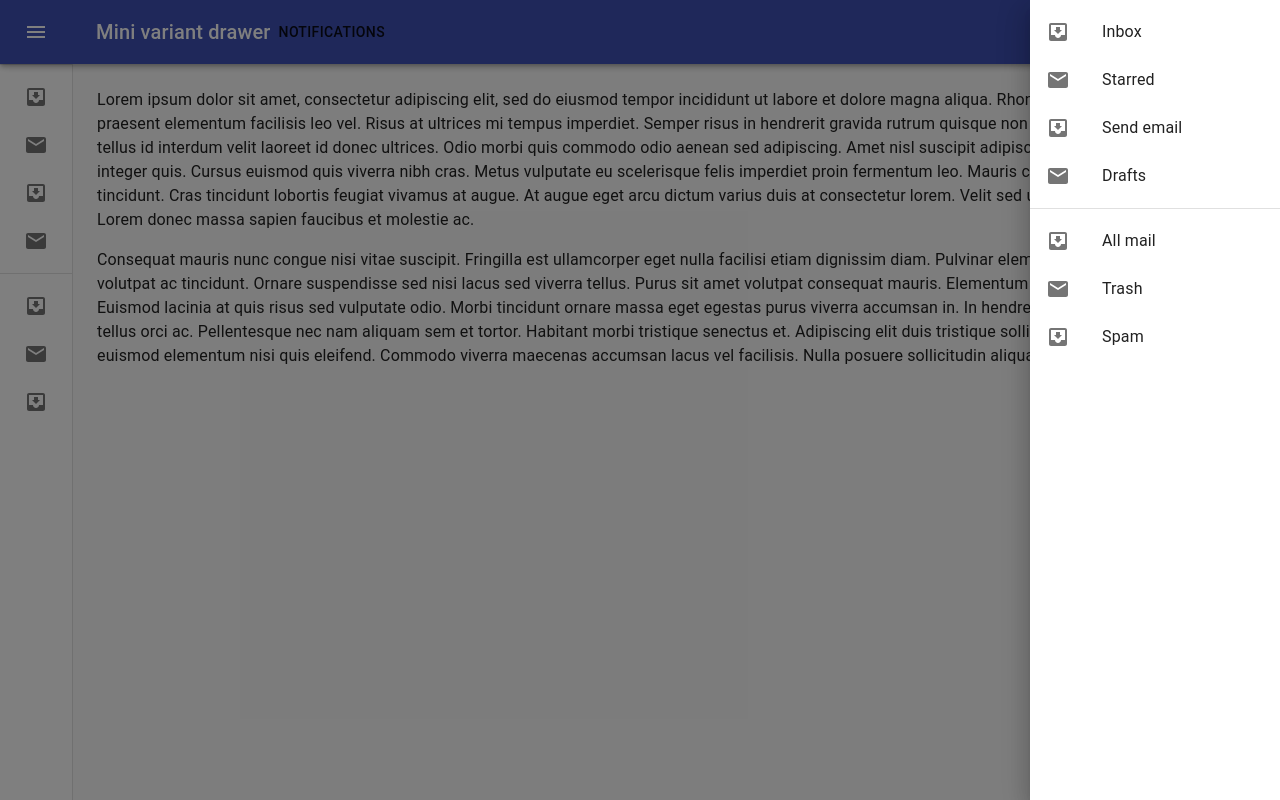
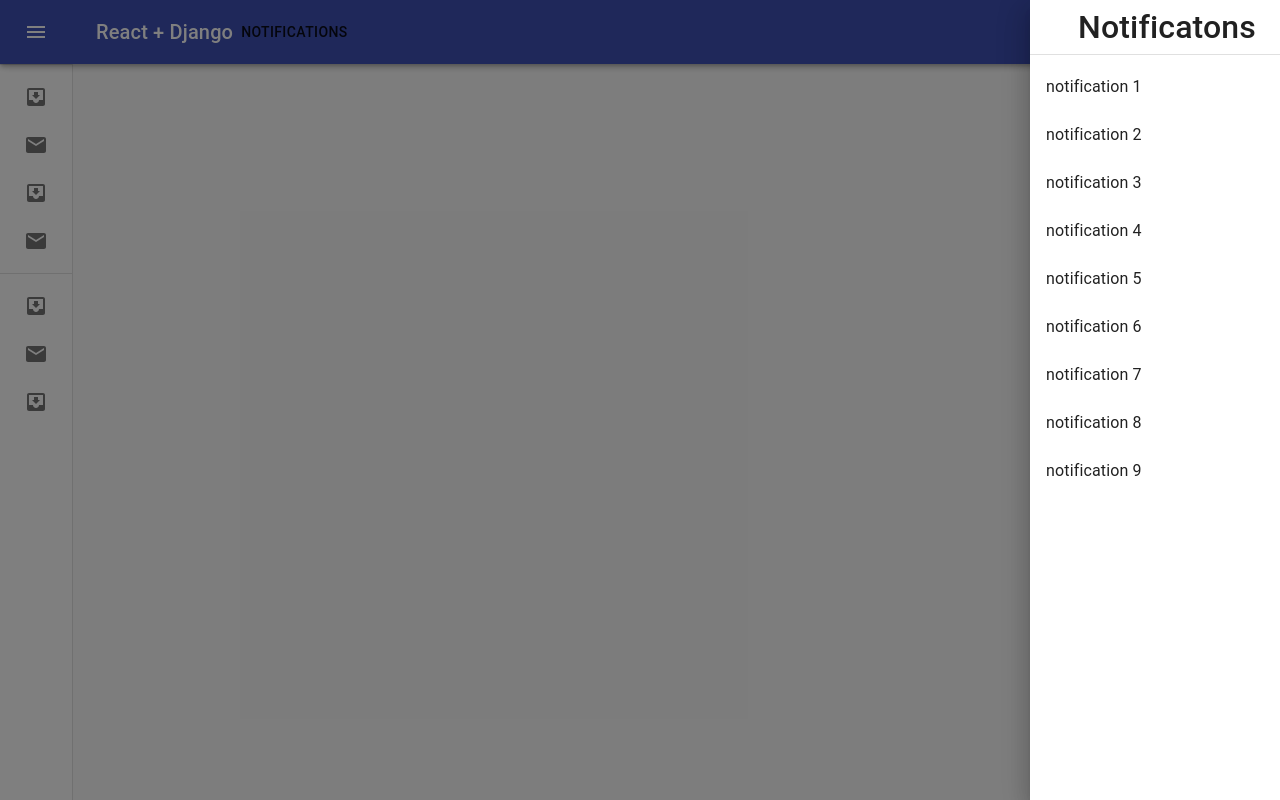
Before and after one commit to id-shiv/django-react-app, a React (Create React App) app in the folder frontend/: page / in a window 1280 px wide. Both pictures are taken after a click on the button "NOTIFICATIONS". Built offline with nearby package versions, Linux system fonts and the light colour scheme.

Commit message:
layout components

```diff
--- a/frontend/src/components/Layout/Header.jsx
+++ b/frontend/src/components/Layout/Header.jsx
@@ -1,13 +1,98 @@
 import React, { useState } from "react";
 
+import clsx from "clsx";
+import { makeStyles, useTheme } from "@material-ui/core/styles";
+import Drawer from "@material-ui/core/Drawer";
 import AppBar from "@material-ui/core/AppBar";
 import Toolbar from "@material-ui/core/Toolbar";
-import Button from "@material-ui/core/Button";
+import List from "@material-ui/core/List";
+import CssBaseline from "@material-ui/core/CssBaseline";
+import Typography from "@material-ui/core/Typography";
+import Divider from "@material-ui/core/Divider";
+import IconButton from "@material-ui/core/IconButton";
+import MenuIcon from "@material-ui/icons/Menu";
+import ChevronLeftIcon from "@material-ui/icons/ChevronLeft";
+import ChevronRightIcon from "@material-ui/icons/ChevronRight";
+import ListItem from "@material-ui/core/ListItem";
+import ListItemIcon from "@material-ui/core/ListItemIcon";
+import ListItemText from "@material-ui/core/ListItemText";
+import InboxIcon from "@material-ui/icons/MoveToInbox";
+import MailIcon from "@material-ui/icons/Mail";
 
 import Notification from "./Notification";
 
+const drawerWidth = 240;
+
+const useStyles = makeStyles((theme) => ({
+  root: {
+    display: "flex",
+  },
+  appBar: {
+    zIndex: theme.zIndex.drawer + 1,
+    transition: theme.transitions.create(["width", "margin"], {
+      easing: theme.transitions.easing.sharp,
+      duration: theme.transitions.duration.leavingScreen,
+    }),
+  },
+  appBarShift: {
+    marginLeft: drawerWidth,
+    width: `calc(100% - ${drawerWidth}px)`,
+    transition: theme.transitions.create(["width", "margin"], {
+      easing: theme.transitions.easing.sharp,
+      duration: theme.transitions.duration.enteringScreen,
+    }),
+  },
+  menuButton: {
+    marginRight: 36,
+  },
+  hide: {
+    display: "none",
+  },
+  drawer: {
+    width: drawerWidth,
+    flexShrink: 0,
+    whiteSpace: "nowrap",
+  },
+  drawerOpen: {
+    width: drawerWidth,
+    transition: theme.transitions.create("width", {
+      easing: theme.transitions.easing.sharp,
+      duration: theme.transitions.duration.enteringScreen,
+    }),
+  },
+  drawerClose: {
+    transition: theme.transitions.create("width", {
+      easing: theme.transitions.easing.sharp,
+      duration: theme.transitions.duration.leavingScreen,
+    }),
+    overflowX: "hidden",
+    width: theme.spacing(7) + 1,
+    [theme.breakpoints.up("sm")]: {
+      width: theme.spacing(9) + 1,
+    },
+  },
+  toolbar: {
+    display: "flex",
+    alignItems: "center",
+    justifyContent: "flex-end",
+    padding: theme.spacing(0, 1),
+    // necessary for content to be below app bar
+    ...theme.mixins.toolbar,
+  },
+  listitem: {
+    marginLeft: 8,
+  },
+  content: {
+    flexGrow: 1,
+    padding: theme.spacing(3),
+  },
+}));
+
 // render back the component
-const Header = () => {
+const Header = (props) => {
+  // import styles
+  const classes = useStyles();
+
   // declare a new state variable to set open
   const [open, setOpen] = useState(true);
 
@@ -17,9 +102,29 @@ const Header = () => {
   };
 
   return (
-    <AppBar position="fixed">
+    <AppBar
+      position="fixed"
+      className={clsx(classes.appBar, {
+        [classes.appBarShift]: props.sideBarExpand,
+      })}
+    >
       <Toolbar>
-        {/* this is the nofication (as temporary drawer) */}
+        <IconButton
+          color="inherit"
+          aria-label="open drawer"
+          onClick={props.handleSideBarExpand}
+          edge="start"
+          className={clsx(classes.menuButton, {
+            [classes.hide]: props.sideBarExpand,
+          })}
+        >
+          <MenuIcon />
+        </IconButton>
+        <Typography variant="h6" noWrap>
+          React + Django
+        </Typography>
+
+        {/* notifications drawer */}
         <Notification />
       </Toolbar>
     </AppBar>
--- a/frontend/src/components/Layout/LayoutComponent.jsx
+++ b/frontend/src/components/Layout/LayoutComponent.jsx
@@ -18,7 +18,9 @@ import ListItemText from "@material-ui/core/ListItemText";
 import InboxIcon from "@material-ui/icons/MoveToInbox";
 import MailIcon from "@material-ui/icons/Mail";
 
-import Notfication from "./Notification";
+import Header from "./Header";
+// import Notfication from "./Notification";
+import SideBar from "./SideBar";
 
 const drawerWidth = 240;
 
@@ -90,58 +92,48 @@ const useStyles = makeStyles((theme) => ({
 export default function LayoutComponent() {
   const classes = useStyles();
   const theme = useTheme();
-  const [open, setOpen] = React.useState(false);
 
-  const handleDrawerOpen = () => {
-    setOpen(true);
+  // state properties
+  // [state property name, set state property method name = useState(default property value)]
+  const [sideBarExpand, setSideBarExpand] = React.useState(false);
+
+  // handle expand of side bar
+  const handleSideBarExpand = () => {
+    setSideBarExpand(true);
   };
 
-  const handleDrawerClose = () => {
-    setOpen(false);
+  // handle collapse of side bar
+  const handleSideBarCollapse = () => {
+    setSideBarExpand(false);
   };
 
   return (
     <div className={classes.root}>
       <CssBaseline />
-      <AppBar
-        position="fixed"
-        className={clsx(classes.appBar, {
-          [classes.appBarShift]: open,
-        })}
-      >
-        <Toolbar>
-          <IconButton
-            color="inherit"
-            aria-label="open drawer"
-            onClick={handleDrawerOpen}
-            edge="start"
-            className={clsx(classes.menuButton, {
-              [classes.hide]: open,
-            })}
-          >
-            <MenuIcon />
-          </IconButton>
-          <Typography variant="h6" noWrap>
-            Mini variant drawer
-          </Typography>
-          <Notfication />
-        </Toolbar>
-      </AppBar>
+
+      {/* Top navigation bar */}
+      <Header
+        sideBarExpand={sideBarExpand}
+        handleSideBarExpand={handleSideBarExpand}
+        handleSideBarCollapse={handleSideBarCollapse}
+      />
+
+      {/* Sidebar Drawer */}
       <Drawer
         variant="permanent"
         className={clsx(classes.drawer, {
-          [classes.drawerOpen]: open,
-          [classes.drawerClose]: !open,
+          [classes.drawerOpen]: sideBarExpand,
+          [classes.drawerClose]: !sideBarExpand,
         })}
         classes={{
           paper: clsx({
-            [classes.drawerOpen]: open,
-            [classes.drawerClose]: !open,
+            [classes.drawerOpen]: sideBarExpand,
+            [classes.drawerClose]: !sideBarExpand,
           }),
         }}
       >
         <div className={classes.toolbar}>
-          <IconButton onClick={handleDrawerClose}>
+          <IconButton onClick={handleSideBarCollapse}>
             {theme.direction === "rtl" ? (
               <ChevronRightIcon />
             ) : (
@@ -150,59 +142,16 @@ export default function LayoutComponent() {
           </IconButton>
         </div>
         <Divider />
-        <List>
-          {["Inbox", "Starred", "Send email", "Drafts"].map((text, index) => (
-            <ListItem button key={text} className={classes.listitem}>
-              <ListItemIcon>
-                {index % 2 === 0 ? <InboxIcon /> : <MailIcon />}
-              </ListItemIcon>
-              <ListItemText primary={text} />
-            </ListItem>
-          ))}
-        </List>
-        <Divider />
-        <List>
-          {["All mail", "Trash", "Spam"].map((text, index) => (
-            <ListItem button key={text} className={classes.listitem}>
-              <ListItemIcon>
-                {index % 2 === 0 ? <InboxIcon /> : <MailIcon />}
-              </ListItemIcon>
-              <ListItemText primary={text} />
-            </ListItem>
-          ))}
-        </List>
+
+        <SideBar />
       </Drawer>
+
+      {/* Main content */}
       <main className={classes.content}>
+        {/* toolbar div to start the main content after header */}
         <div className={classes.toolbar} />
-        <Typography paragraph>
-          Lorem ipsum dolor sit amet, consectetur adipiscing elit, sed do
-          eiusmod tempor incididunt ut labore et dolore magna aliqua. Rhoncus
-          dolor purus non enim praesent elementum facilisis leo vel. Risus at
-          ultrices mi tempus imperdiet. Semper risus in hendrerit gravida rutrum
-          quisque non tellus. Convallis convallis tellus id interdum velit
-          laoreet id donec ultrices. Odio morbi quis commodo odio aenean sed
-          adipiscing. Amet nisl suscipit adipiscing bibendum est ultricies
-          integer quis. Cursus euismod quis viverra nibh cras. Metus vulputate
-          eu scelerisque felis imperdiet proin fermentum leo. Mauris commodo
-          quis imperdiet massa tincidunt. Cras tincidunt lobortis feugiat
-          vivamus at augue. At augue eget arcu dictum varius duis at consectetur
-          lorem. Velit sed ullamcorper morbi tincidunt. Lorem donec massa sapien
-          faucibus et molestie ac.
-        </Typography>
-        <Typography paragraph>
-          Consequat mauris nunc congue nisi vitae suscipit. Fringilla est
-          ullamcorper eget nulla facilisi etiam dignissim diam. Pulvinar
-          elementum integer enim neque volutpat ac tincidunt. Ornare suspendisse
-          sed nisi lacus sed viverra tellus. Purus sit amet volutpat consequat
-          mauris. Elementum eu facilisis sed odio morbi. Euismod lacinia at quis
-          risus sed vulputate odio. Morbi tincidunt ornare massa eget egestas
-          purus viverra accumsan in. In hendrerit gravida rutrum quisque non
-          tellus orci ac. Pellentesque nec nam aliquam sem et tortor. Habitant
-          morbi tristique senectus et. Adipiscing elit duis tristique
-          sollicitudin nibh sit. Ornare aenean euismod elementum nisi quis
-          eleifend. Commodo viverra maecenas accumsan lacus vel facilisis. Nulla
-          posuere sollicitudin aliquam ultrices sagittis orci a.
-        </Typography>
+
+        {/* main content goes here */}
       </main>
     </div>
   );
--- a/frontend/src/components/Layout/Notification.jsx
+++ b/frontend/src/components/Layout/Notification.jsx
@@ -57,24 +57,12 @@ export default function Notification() {
       onClick={toggleDrawer(false)}
       onKeyDown={toggleDrawer(false)}
     >
-      <List>
-        {["Inbox", "Starred", "Send email", "Drafts"].map((text, index) => (
-          <ListItem button key={text}>
-            <ListItemIcon>
-              {index % 2 === 0 ? <InboxIcon /> : <MailIcon />}
-            </ListItemIcon>
-            <ListItemText primary={text} />
-          </ListItem>
-        ))}
-      </List>
+      <h3 className="my-2 mx-5">Notificatons</h3>
       <Divider />
       <List>
-        {["All mail", "Trash", "Spam"].map((text, index) => (
-          <ListItem button key={text}>
-            <ListItemIcon>
-              {index % 2 === 0 ? <InboxIcon /> : <MailIcon />}
-            </ListItemIcon>
-            <ListItemText primary={text} />
+        {notificationList.map((notification) => (
+          <ListItem key={notification.key}>
+            <ListItemText>{notification.value}</ListItemText>
           </ListItem>
         ))}
       </List>
```
Also changed, not shown: frontend/src/components/Layout/SideBar.jsx (+8 -30 lines), frontend/src/examples/Layout.jsx (+25 -45 lines).
